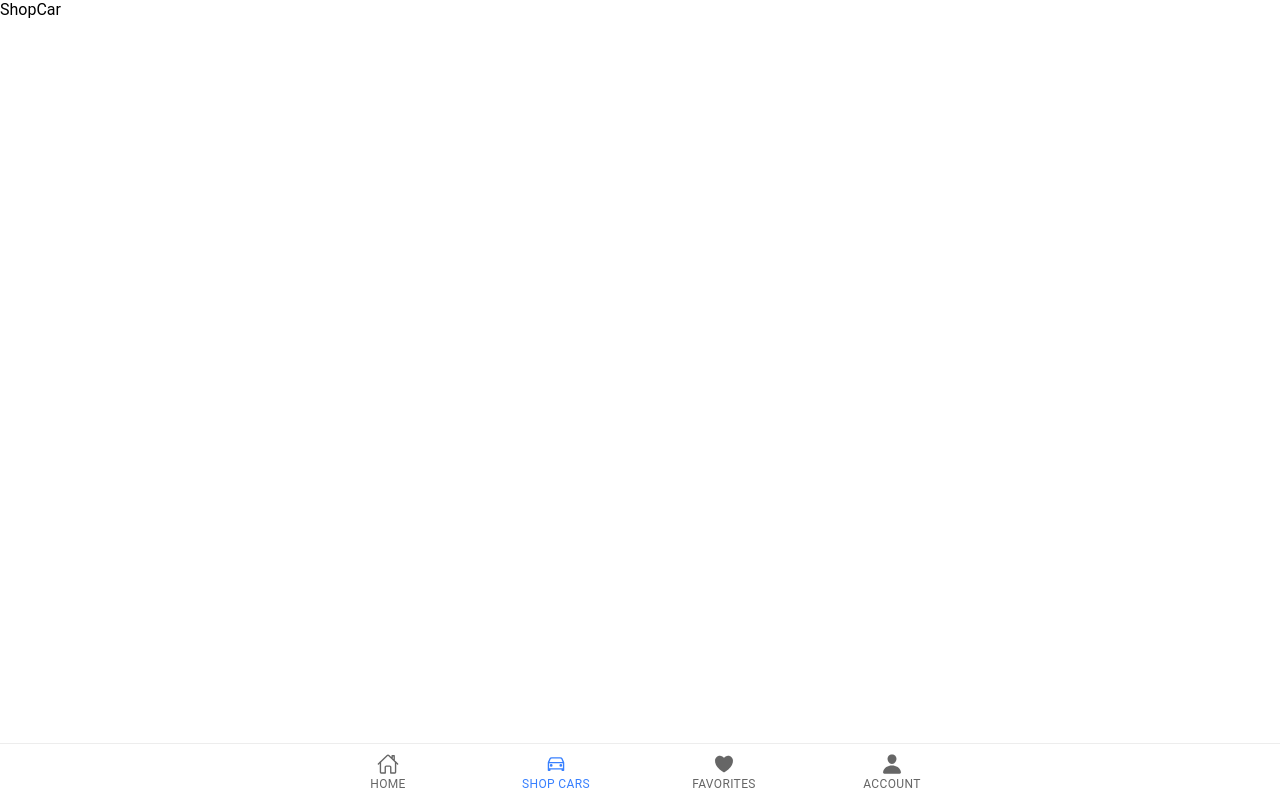
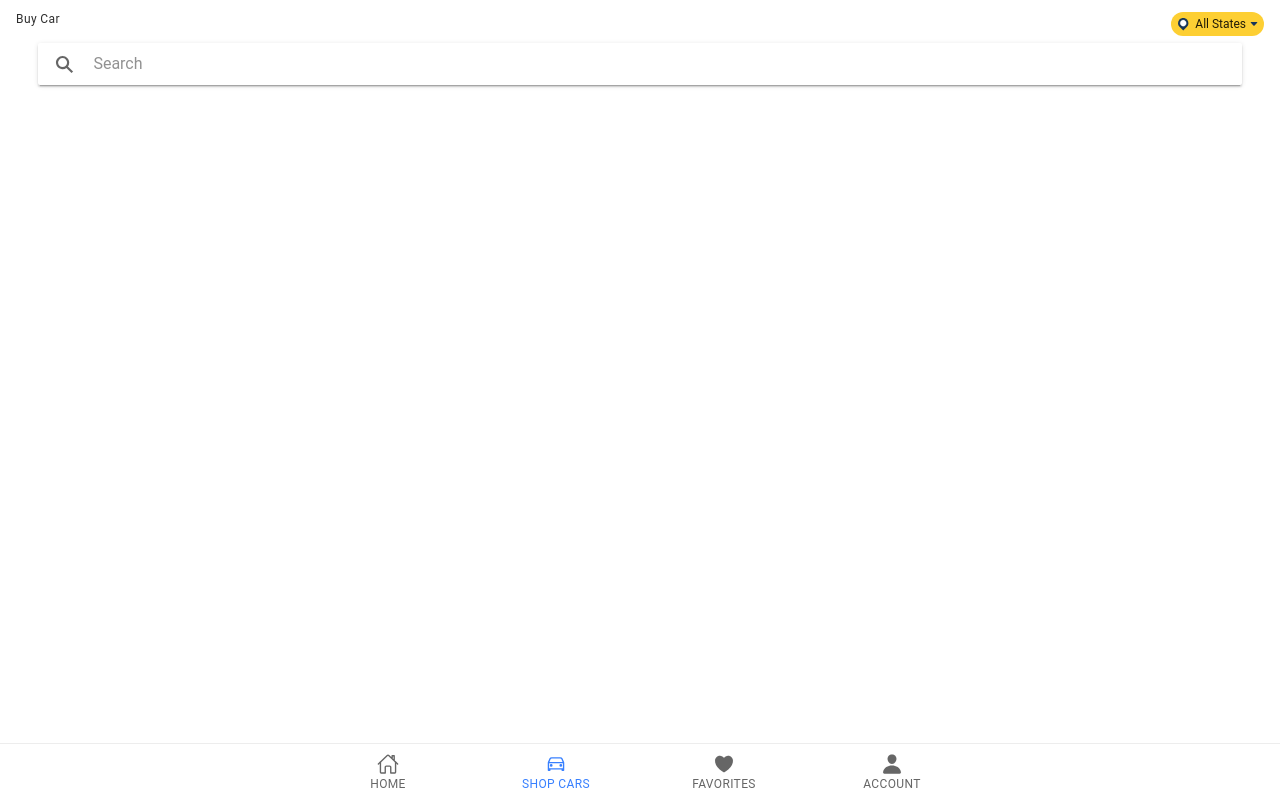
Before and after one commit to dungdv95/car, a React (Create React App) app: page /shopcar in a window 1280 px wide. Built offline with nearby package versions, Linux system fonts and the light colour scheme.

Commit message:
Create in shop car page car plus

```diff
--- a/src/pages/shopcar/ShopCar.js
+++ b/src/pages/shopcar/ShopCar.js
@@ -1,11 +1,87 @@
-import { IonContent, IonHeader, IonPage, IonTitle, IonToolbar } from '@ionic/react';
-import './ShopCar.css';
+import {
+  IonContent,
+  IonHeader,
+  IonItem,
+  IonList,
+  IonPage,
+  IonSearchbar,
+  IonTitle,
+  IonToolbar,
+} from "@ionic/react";
+import { useRef, useState } from "react";
+import style from "./ShopCar.module.css";
+import location from "../../img/location.svg";
+import down from "../../img/down.svg";
 
 const ShopCar = () => {
+  const listRef = useRef();
+
+  const [listSearch, setListSearch] = useState([
+    { id: 1, hidden: false, text: "Honda" },
+    { id: 2, hidden: false, text: "Honda CITY" },
+    { id: 3, hidden: false, text: "Honda ACCORD" },
+    { id: 4, hidden: false, text: "Honda BR-V" },
+    { id: 5, hidden: false, text: "Honda CIVIC" },
+    { id: 6, hidden: false, text: "Honda CR-V" },
+  ]);
+
+  const onLossFocus = () => {
+    listRef.current.style.display = "none";
+  };
+  const onFocus = () => {
+    listRef.current.style.display = "block";
+  };
+
+  const onChangeSearch = (e) => {
+    const nameSearch = e.target.value.toLowerCase();
+    console.log(nameSearch);
+    const newList = [];
+    listSearch.forEach(items => {
+      if(items.text.toLowerCase().includes(nameSearch)) {
+        items.hidden = false;
+      }
+      else {
+        items.hidden = true;
+      }
+      newList.push(items);
+    })
+    setListSearch(newList)
+  };
+
   return (
     <IonPage>
       <IonContent fullscreen>
-        <div>ShopCar</div>
+        <div className={style.header_bar}>
+          <div className={style.header_bar_breadcrum}>
+            <div className={style.header_bar_breadcrum_filter}>
+              <h1>Buy Car</h1>
+            </div>
+          </div>
+          <div>
+            <div className={style.header_bar_city}>
+              <img src={location} />
+              <span className={style.header_bar_city_name}>All States</span>
+              <img src={down} />
+            </div>
+          </div>
+        </div>
+
+        <IonToolbar className={style.toolbar_custom}>
+          <IonSearchbar
+            className={style.search_custom}
+            showCancelButton="focus"
+            onIonBlur={onLossFocus}
+            onIonFocus={onFocus}
+            onIonChange={(e) => onChangeSearch(e)}
+          ></IonSearchbar>
+        </IonToolbar>
+        <div className={style.list_custom}>
+          <IonList id="list" ref={listRef} style={{ display: "none" }}>
+            {listSearch.map((item) => (
+              <IonItem hidden={item.hidden} key={item.id}>{item.text}</IonItem>
+            ))}
+          </IonList>
+        </div>
       </IonContent>
     </IonPage>
   );
--- /dev/null
+++ b/src/pages/shopcar/ShopCar.module.css
@@ -0,0 +1,99 @@
+.search_custom {
+    padding: unset!important;
+    width: 94%;
+    margin: auto;
+}
+.list_custom {
+    padding-left: 0px;
+    padding-right: 82px;
+}
+.toolbar_custom {
+    --background: #fff;
+}
+.header_bar {
+    color: rgba(0,0,0,.87);
+    background-repeat: no-repeat;
+    box-sizing: inherit;
+    border: 0;
+    font: inherit;
+    vertical-align: baseline;
+    display: flex;
+    align-items: flex-start;
+    justify-content: space-between;
+    max-width: 1248px;
+    margin: 0 auto;
+    font-size: 12px;
+    line-height: 1.2;
+    padding: 0 16px;
+    margin-top: 12px;
+}
+.header_bar_breadcrum {
+    color: rgba(0,0,0,.87);
+    background-repeat: no-repeat;
+    box-sizing: inherit;
+    margin: 0;
+    padding: 0;
+    border: 0;
+    font: inherit;
+    font-size: 100%;
+    vertical-align: baseline;
+}
+.header_bar_breadcrum_filter {
+    color: rgba(0,0,0,.87);
+    background-repeat: no-repeat;
+    box-sizing: inherit;
+    margin: 0;
+    padding: 0;
+    border: 0;
+    font: inherit;
+    font-size: 100%;
+    vertical-align: baseline;
+    padding-left: 0;
+    list-style-type: none;
+}
+.header_bar_breadcrum_filter > h1 {
+    list-style-type: none;
+    background-repeat: no-repeat;
+    box-sizing: inherit;
+    margin: 0;
+    padding: 0;
+    border: 0;
+    font: inherit;
+    font-size: 100%;
+    vertical-align: baseline;
+    display: inline-flex;
+    letter-spacing: .4px;
+    color: #2e2e2e;
+    cursor: inherit;
+}
+.header_bar_city {
+    color: rgba(0,0,0,.87);
+    background-repeat: no-repeat;
+    box-sizing: inherit;
+    margin: 0;
+    border: 0;
+    font: inherit;
+    font-size: 100%;
+    vertical-align: baseline;
+    position: relative;
+    display: flex;
+    justify-content: space-between;
+    align-items: center;
+    height: 24px;
+    background-color: #fdcf33;
+    border-radius: 16px;
+    padding: 0 6px 0 4px;
+    cursor: pointer;
+}
+.header_bar_city_name {
+    color: rgba(0,0,0,.87);
+    cursor: pointer;
+    background-repeat: no-repeat;
+    box-sizing: inherit;
+    padding: 0;
+    border: 0;
+    font: inherit;
+    font-size: 100%;
+    vertical-align: baseline;
+    margin: 0 4px;
+}
```
Also changed, not shown: src/img/down.svg (added), src/img/location.svg (added), src/pages/shopcar/ShopCar.css (deleted).
